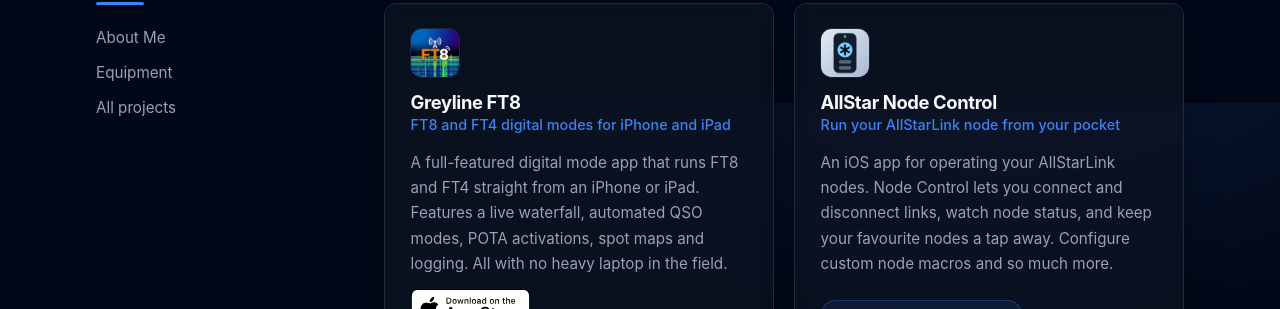
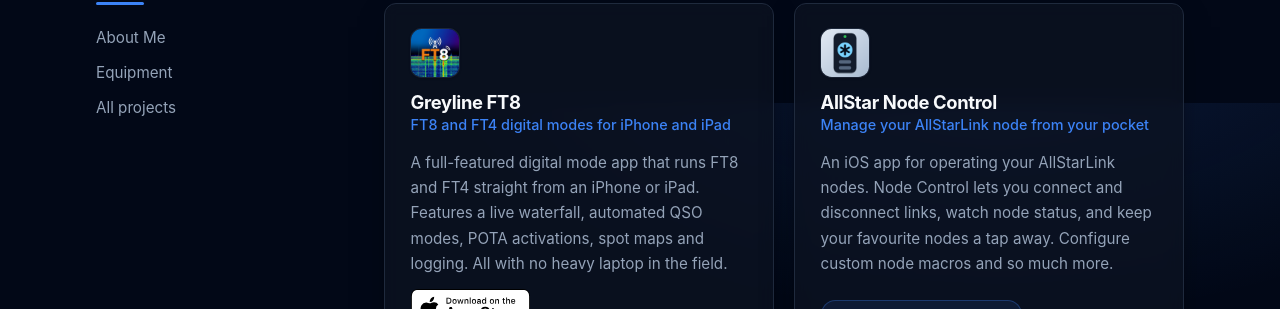
Before and after one commit to jonnyborbs/kb0rb-net, a Jekyll site: the page built from index.html, in a window 1280 px wide and 900 px high, scrolled down 1553 px. Shown: the part 144-453 px from the top of the window. Built offline with Jekyll 4.4.1, drawn with Linux system fonts in a browser that asks for light colours.

Commit message:
minor tweak to social card wording

```diff
--- a/_data/projects.yml
+++ b/_data/projects.yml
@@ -22,7 +22,7 @@
 - name: AllStar Node Control
   slug: allstar-node-control
   icon_image: /assets/img/node-control-icon.png
-  tagline: Run your AllStarLink node from your pocket
+  tagline: Manage your AllStarLink node from your pocket
   summary: >-
     An iOS app for operating your AllStarLink nodes. Node Control lets you connect and
     disconnect links, watch node status, and keep your favourite nodes a tap away. Configure
```
Also changed, not shown: README.md, assets/img/og-allstar-node-control.jpg.
